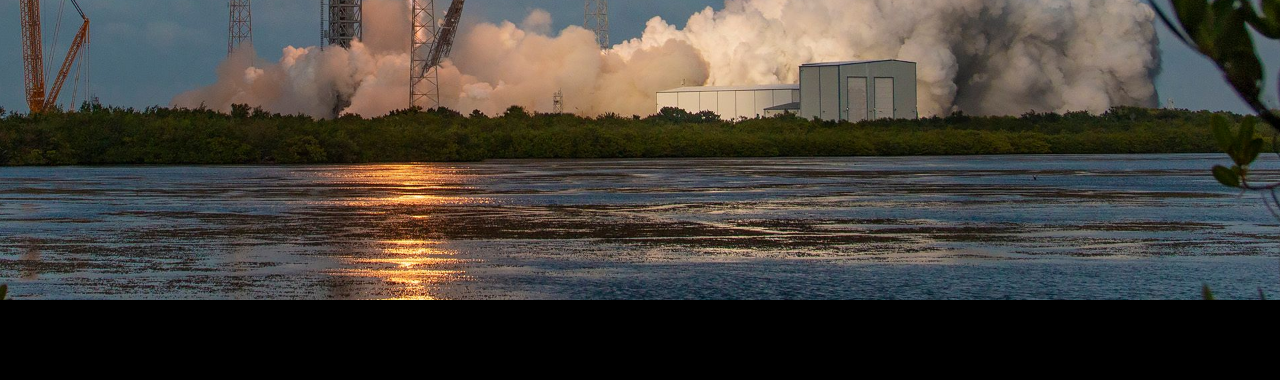
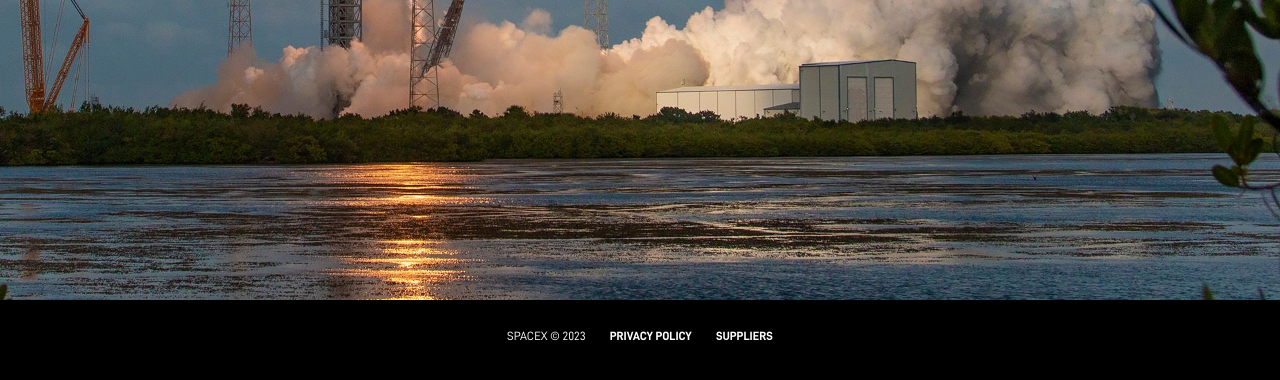
Before and after one commit to P4vell/spacex-landing-page, a website built with Vite: page index.html in a window 1280 px wide. Shown: the part 2900-3280 px from the top of the page. Built offline with nearby package versions, Linux system fonts and the light colour scheme.

Commit message:
feat: add footer

```diff
--- a/index.html
+++ b/index.html
@@ -11,6 +11,7 @@
     <link rel="stylesheet" href="/styles/reset.css" />
     <link rel="stylesheet" href="/styles/header.css" />
     <link rel="stylesheet" href="/styles/mission.css" />
+    <link rel="stylesheet" href="/styles/footer.css" />
     <script src="./index.js" defer></script>
     <title>SpaceX</title>
   </head>
@@ -165,5 +166,13 @@
         </div>
       </section>
     </main>
+
+    <footer>
+      <nav>
+        <span>SPACEX © 2023</span>
+        <a href="#">PRIVACY POLICY</a>
+        <a href="#">SUPPLIERS</a>
+      </nav>
+    </footer>
   </body>
 </html>
--- /dev/null
+++ b/styles/footer.css
@@ -0,0 +1,26 @@
+footer {
+  padding: 30px 0;
+  font-size: 12px;
+}
+
+footer nav {
+  display: flex;
+  justify-content: center;
+  align-items: center;
+  gap: 1.5rem;
+}
+
+footer span {
+  font-family: D-DIN-Regular;
+  display: block;
+}
+
+footer a {
+  color: #fff;
+  text-decoration: none;
+  transition: color 0.3s ease-in-out;
+}
+
+footer a:hover {
+  color: #8b939b;
+}
```
